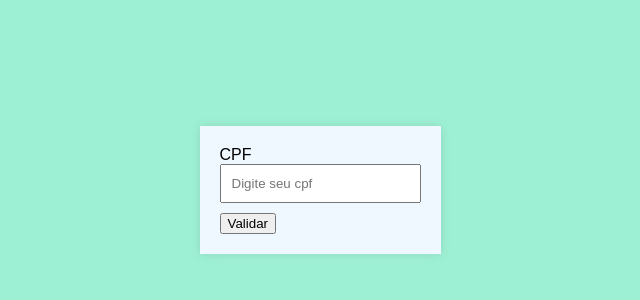
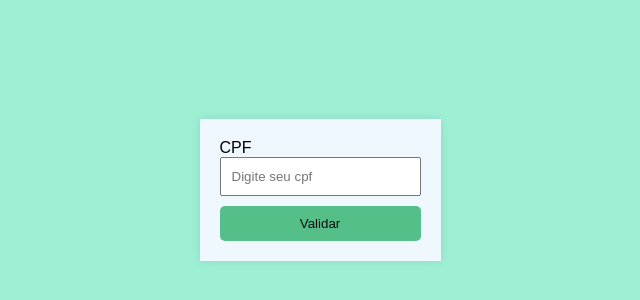
Before and after one commit to renannber/validaCPF, a plain HTML site: page index.html in a window 1280 px wide. Shown: the part 210-510 px from the top of the page, without its empty margins (320-960 px from the left). Drawn offline with Linux system fonts and the light colour scheme.

Commit message:
Estilizaçõa do botão de validação

```diff
--- a/cpf.css
+++ b/cpf.css
@@ -20,3 +20,12 @@ body{
     width: 100%;
     box-sizing:  border-box;
 }
+.form-container button{
+    padding: 10px;
+    width: 100%;
+    background-color: rgb(85, 191, 138);
+    color: rgb(15, 13, 11);
+    border-radius: 5px;
+    border: none;
+    cursor: pointer;
+}
```
